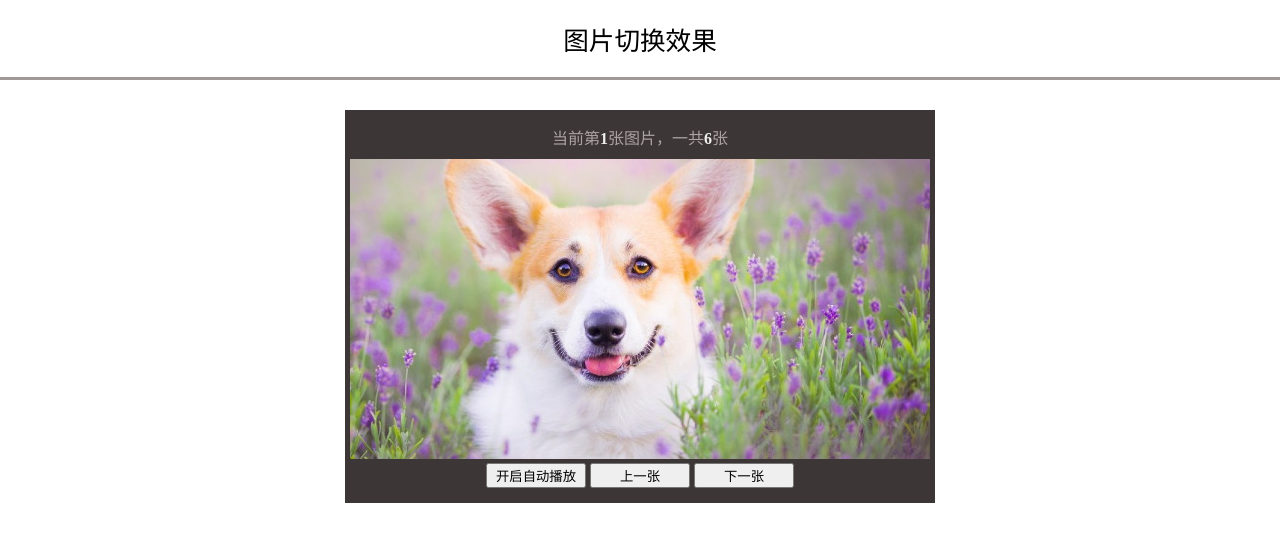
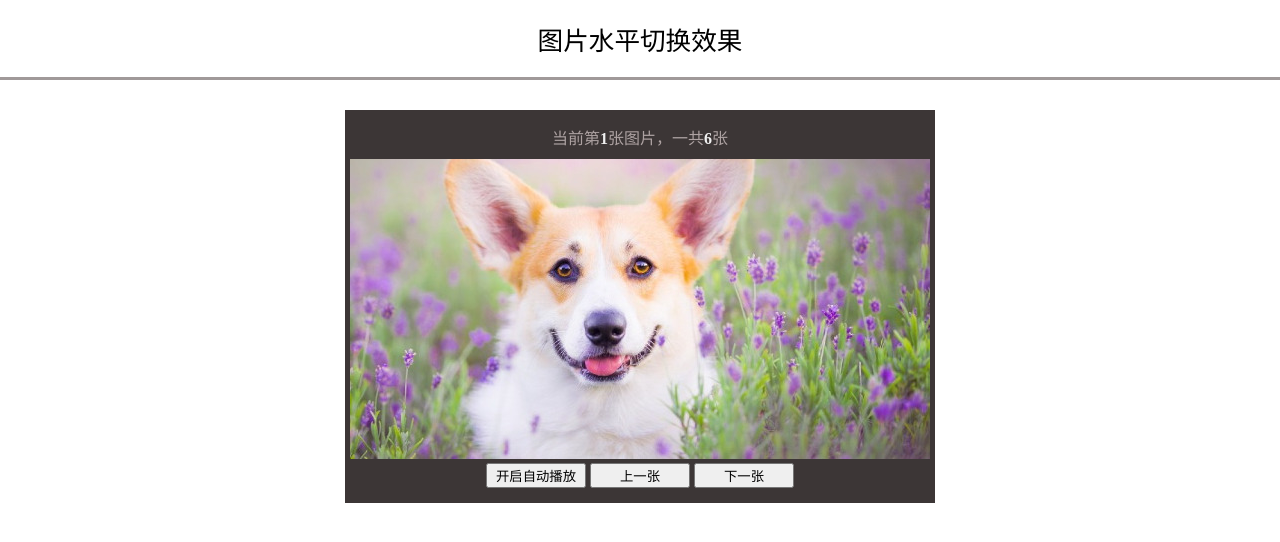
Before and after one commit to anson-guo/Javascript-demos, a plain HTML site: page SimpleToggleImages/index.html in a window 1280 px wide. Drawn offline with Linux system fonts and the light colour scheme.

Commit message:
图片切换

```diff
--- a/SimpleToggleImages/index.html
+++ b/SimpleToggleImages/index.html
@@ -14,7 +14,7 @@
 </head>
 <body>
     <header>
-        <p>图片切换效果</p>
+        <p>图片水平切换效果</p>
     </header>
     <div class="container">
         <p>
```
